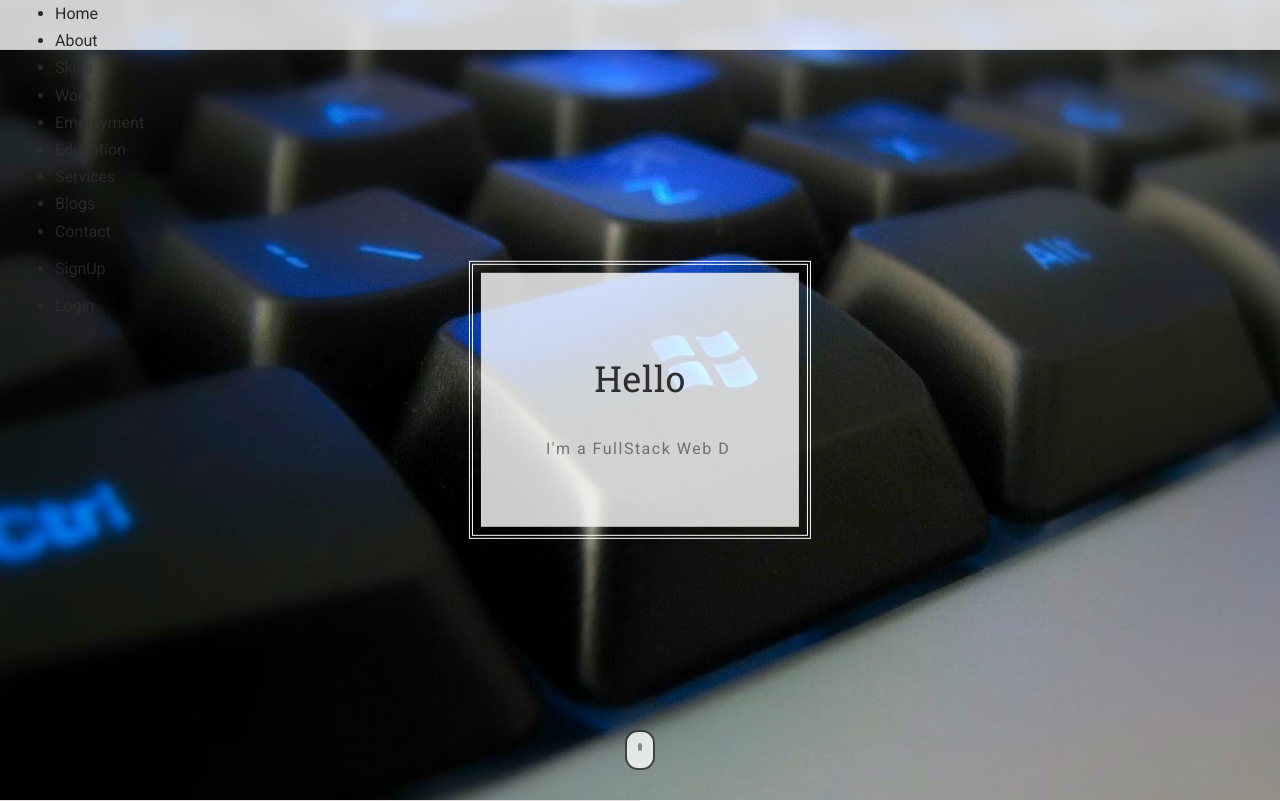
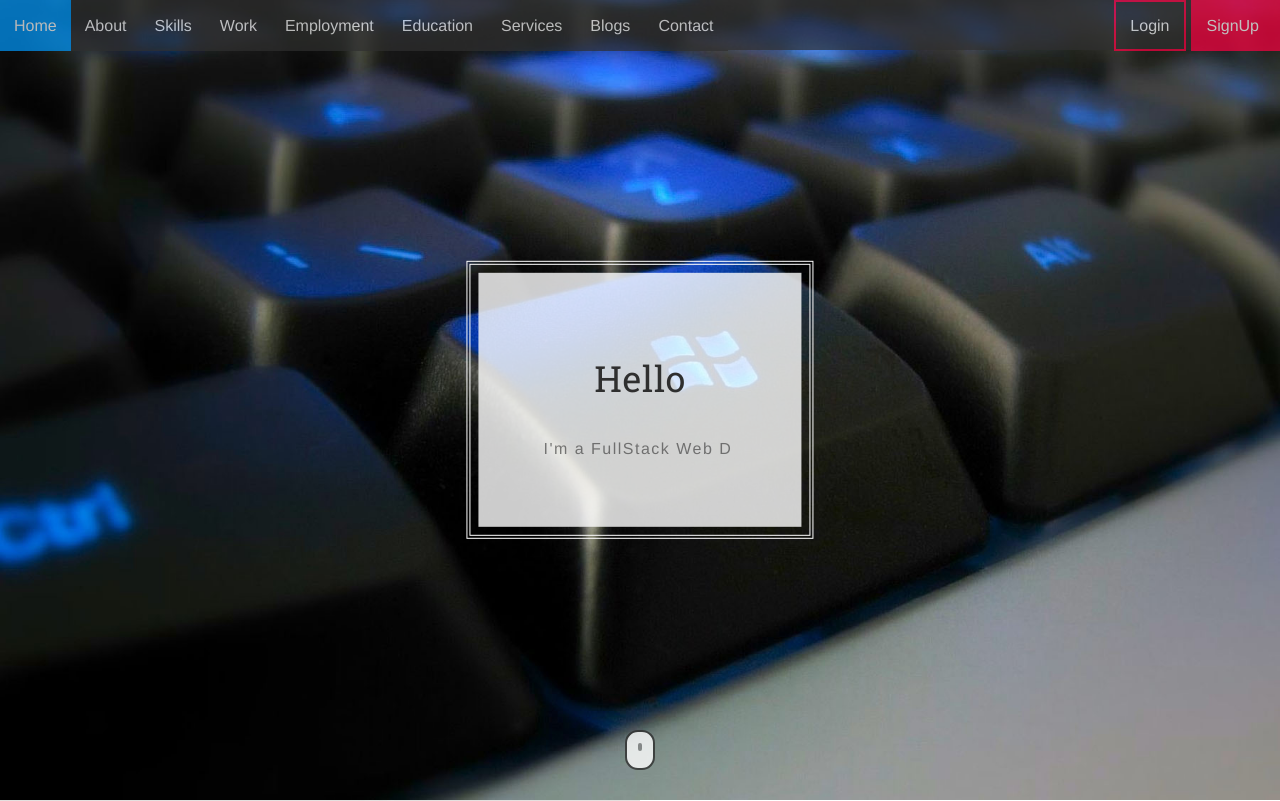
Before and after one commit to brianokinyi/my_portfolio, a PHP site: page /index.html in a window 1280 px wide. Shown: the top 801 px of the page. Run offline with PHP 8.4, Linux system fonts and the light colour scheme.

Commit message:
Resolved color in header of login signup

```diff
--- a/css/style.css
+++ b/css/style.css
@@ -29,6 +29,84 @@ TABLE OF CONTENTS:
 
 ------------------------------------------------------------*/
 /*-----------------------------------------1) General--------------------------------------------------*/
+
+
+/*My styles*/
+.myList{
+  float: left;
+  height: 100%;
+}
+.myList ul{
+  list-style-type: none;
+  margin: 0;
+  padding: 0;
+  overflow: hidden;
+  background-color: #2f2f2f;
+}
+.myList li{
+  float: left;
+}
+.myList li a{
+  display: block;
+  color: white;
+  text-align: center;
+  padding: 12px 14px;
+  text-decoration: none;
+}
+.myList li a:hover{
+  background-color: #009aff;
+}
+.employer{
+  float: right;
+  padding-right: 5px;
+}
+
+.employer ul{
+  list-style-type: none;
+  margin: 0;
+  padding: 0;
+  overflow: hidden;
+  background-color: #2f2f2f;
+}
+.employer li{
+  float: right;
+  border: 2px solid #ff0042;
+}
+.employer li a{
+  display: block;
+  color: white;
+  text-align: center;
+  padding: 10px 14px;
+  text-decoration: none;
+}
+.employer li a:hover{
+  background-color: #ff0042;
+}
+.signUp{
+  float: right;
+}
+.signUp ul{
+  list-style-type: none;
+  margin: 0;
+  padding: 0;
+  overflow: hidden;
+  background-color: #ff0042;
+}
+
+.signUp li{
+  float: right;
+}
+.signUp li a{
+  display: block;
+  color: white;
+  text-align: center;
+  padding: 12px 16px;
+  margin-right: 5px;
+  text-decoration: none;
+}
+.signUp li a:hover{
+  background-color: #ff0042;
+}
 @font-face {
   font-family: 'Glyphter';
   src: url('../fonts/Glyphter.eot');
@@ -44,7 +122,7 @@ TABLE OF CONTENTS:
   -ms-box-sizing: border-box;
   box-sizing: border-box;
 }
-body,
+bodye
 html {
   left: 0;
   top: 0;
@@ -200,14 +278,14 @@ img { max-width: 100%; }
   bottom: 0;
   width: 100%;
   height: 50px;
-  opacity: 0.8;
+  opacity: 0.7;
   z-index: 1;
   top: 0;
   left: 0;
-  border-bottom: 1px solid #f1f1f1;
+  border-bottom: 1px solid #2f2f2f;
   display: block;
-  padding: 0px 15px 5px 15px;
-  background: #ffffff;
+  padding: 0px;
+  background: #2f2f2f;
   -webkit-transition: all 0.3s;
   -moz-transition: all 0.3s;
   -ms-transition: all 0.3s;
```
